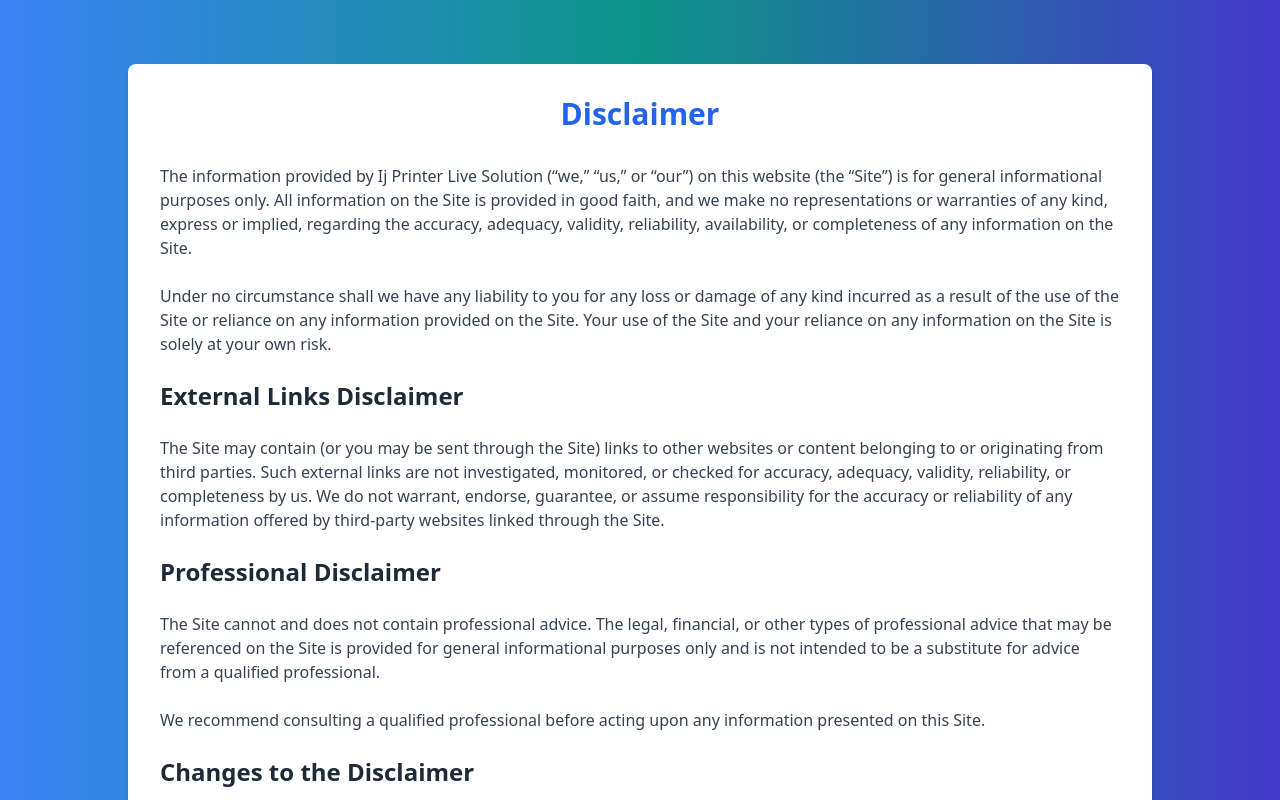
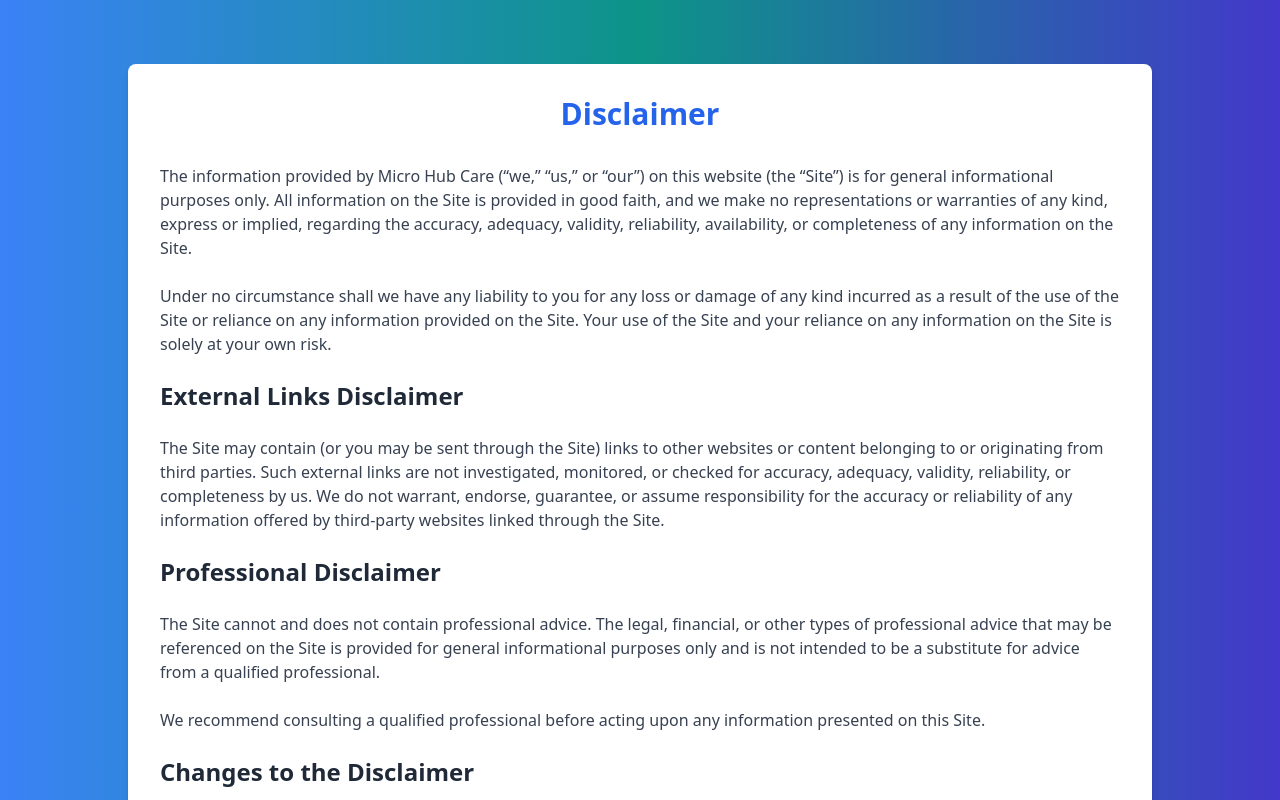
Before and after one commit to rafatparween/eztechprint, a Next.js app: page /Disclaimer in a window 1280 px wide. Shown: the top 800 px of the page. Built offline with nearby package versions, Linux system fonts and the light colour scheme.

Commit message:
Update page.js

```diff
--- a/app/Disclaimer/page.js
+++ b/app/Disclaimer/page.js
@@ -4,8 +4,8 @@ const Disclaimer = () => {
   return (
     <>
       <Head>
-        <title>Disclaimer | Ij Printer Live Solution</title>
-        <meta name="description" content="Disclaimer page for Ij Printer Live Solution" />
+        <title>Disclaimer | Micro Hub Care</title>
+        <meta name="description" content="Disclaimer page for Micro Hub Care" />
       </Head>
 
       <div className="bg-gradient-to-r from-blue-500 via-teal-600 to-indigo-700 min-h-screen py-12 px-6 md:px-12 pt-16">
@@ -16,7 +16,7 @@ const Disclaimer = () => {
           </h1>
           <div className="space-y-6 text-gray-700">
             <p>
-              The information provided by Ij Printer Live Solution (“we,” “us,” or “our”) on
+              The information provided by Micro Hub Care (“we,” “us,” or “our”) on
               this website (the “Site”) is for general informational purposes
               only. All information on the Site is provided in good faith, and
               we make no representations or warranties of any kind, express or
```
